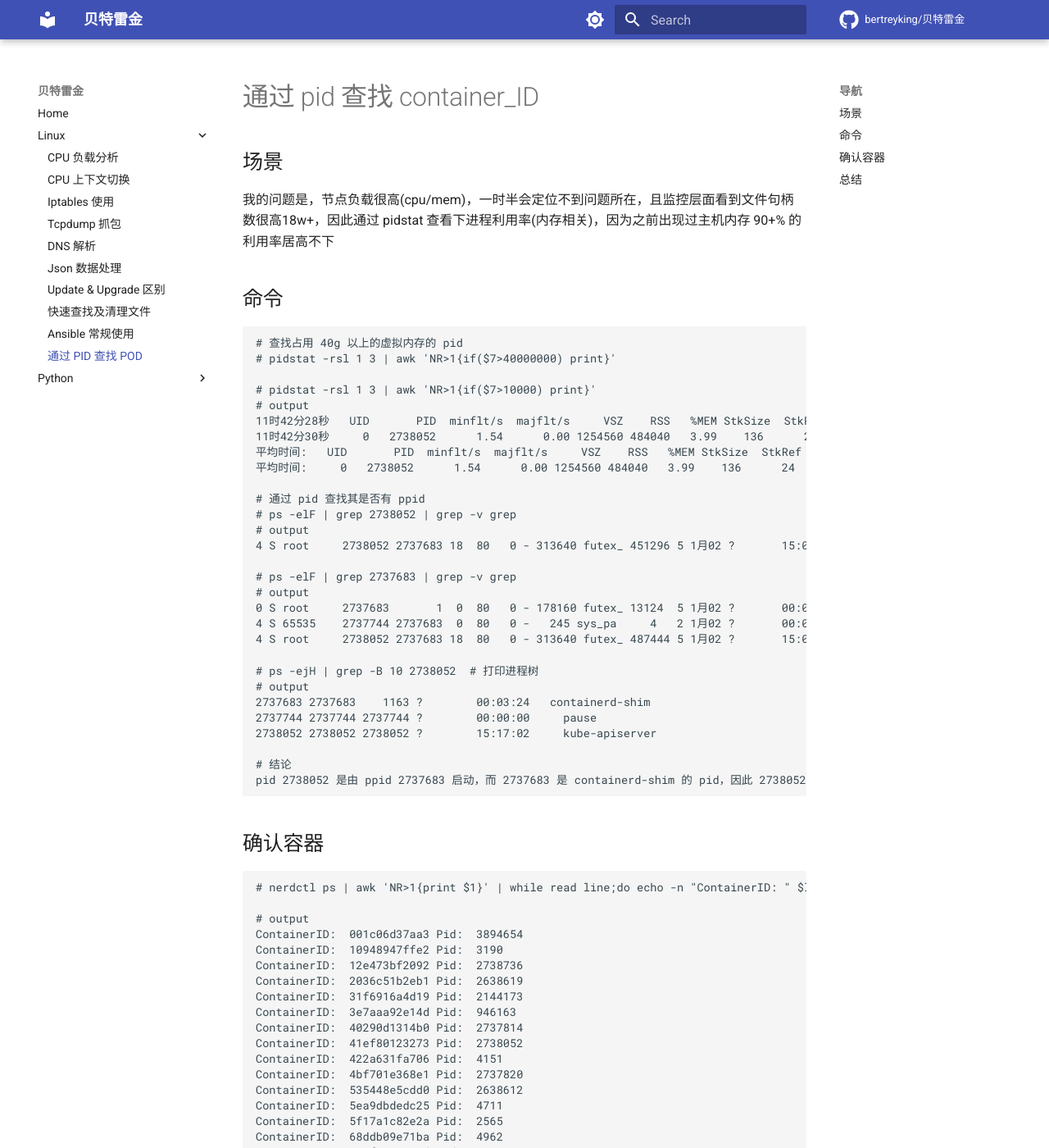
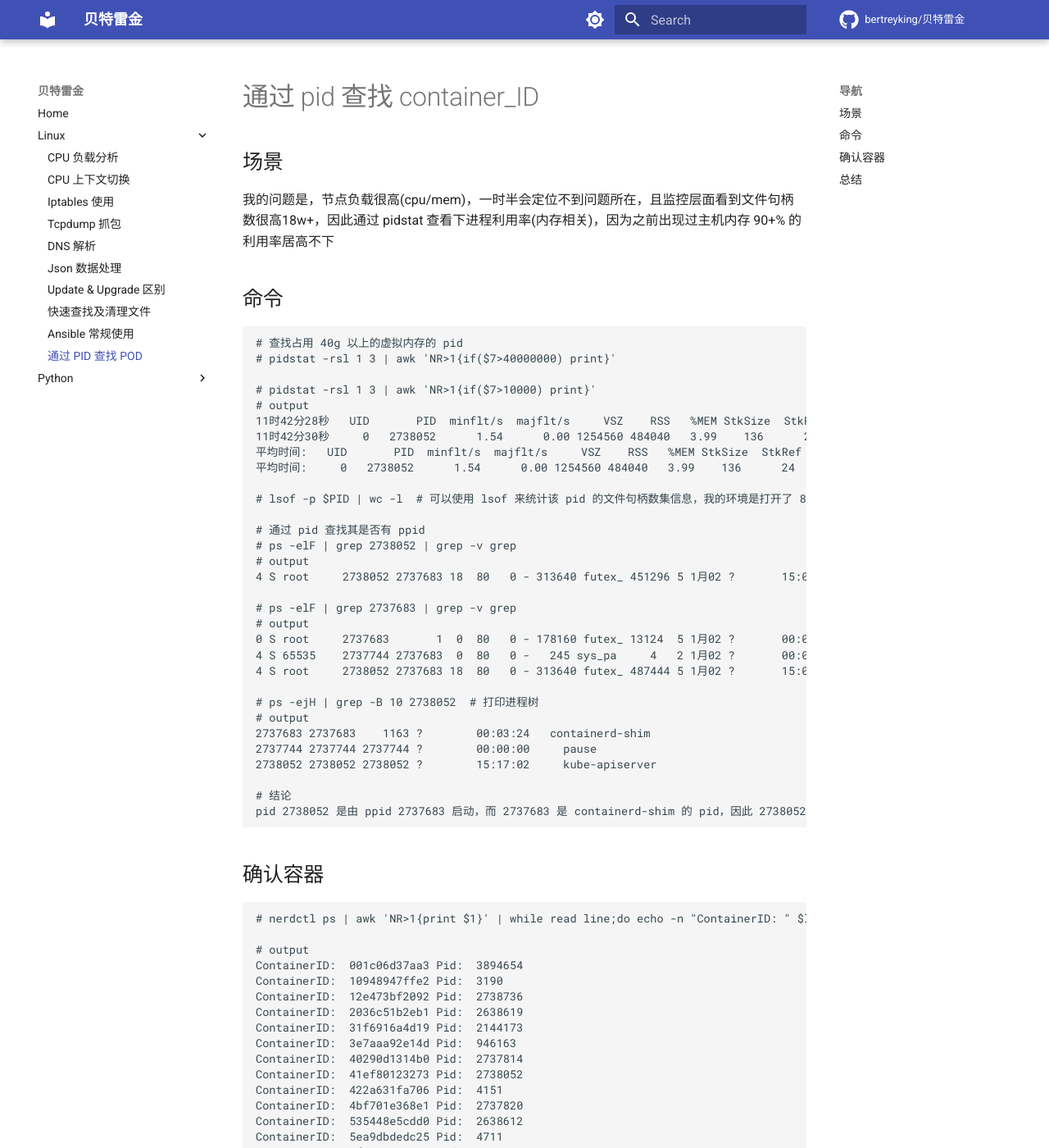
Before and after one commit to bertreyking/bertreyking.github.io, an MkDocs documentation site: the page built from docs/pidstat_vs_ps.md, in a window 1280 px wide and 1400 px high. Shown: the whole window at 82% size. Built offline with MkDocs 1.6.1 and Material for MkDocs 9.7.7, drawn with Linux system fonts in a browser that asks for light colours; comment, search, counter and statistics services are not loaded.

Commit message:
update docfile

```diff
--- a/docs/pidstat_vs_ps.md
+++ b/docs/pidstat_vs_ps.md
@@ -16,6 +16,8 @@
 11时42分30秒     0   2738052      1.54      0.00 1254560 484040   3.99    136      24  kube-apiserver --advertise-address=10.29.15.79 --allow-privileged=true --anonymous-auth=True --apiserver-count=1 --audit-log-ma
 平均时间:   UID       PID  minflt/s  majflt/s     VSZ    RSS   %MEM StkSize  StkRef  Command
 平均时间:     0   2738052      1.54      0.00 1254560 484040   3.99    136      24  kube-apiserver --advertise-address=10.29.15.79 --allow-privileged=true --anonymous-auth=True --apiserver-count=1 --audit-log-ma
+
+# lsof -p $PID | wc -l  # 可以使用 lsof 来统计该 pid 的文件句柄数集信息，我的环境是打开了 8w+，kill 掉其主进程后内存和 cpu利用有所降低，之所以有 8w+，是因为其中一部分文件删除后没有自动释放掉导致
 
 # 通过 pid 查找其是否有 ppid
 # ps -elF | grep 2738052 | grep -v grep
```
